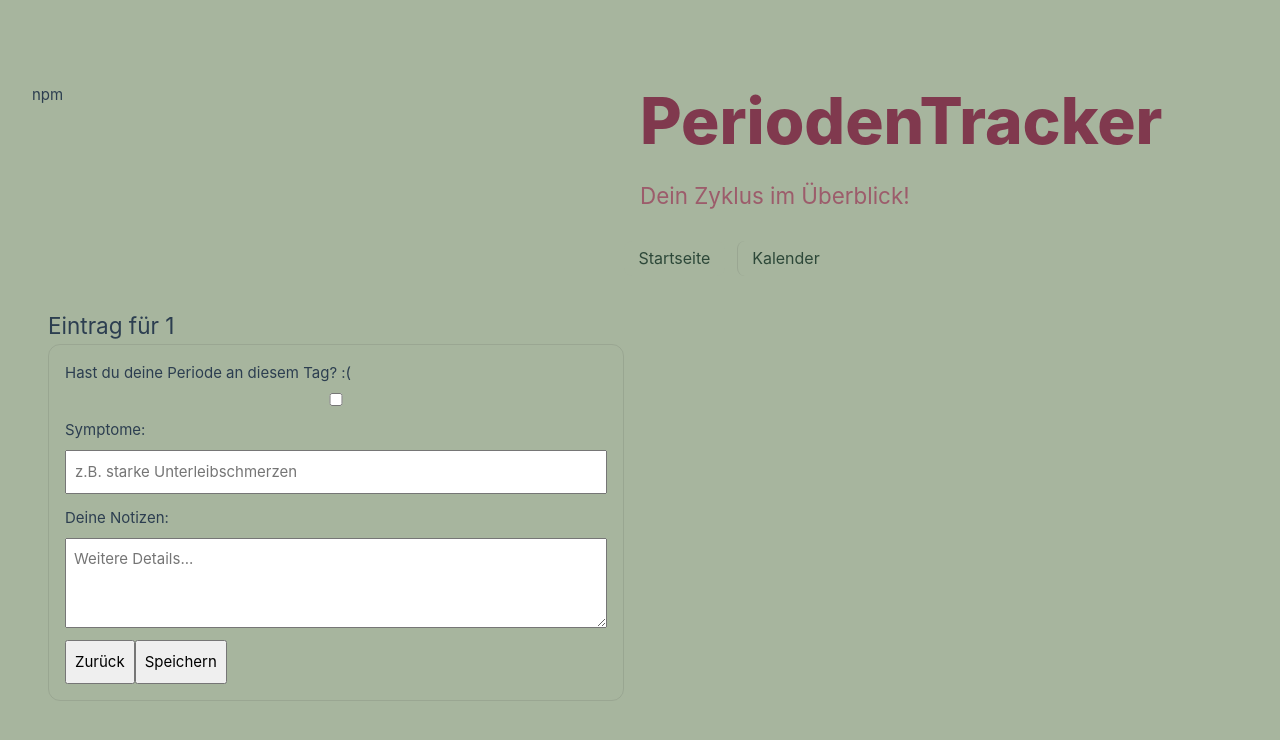
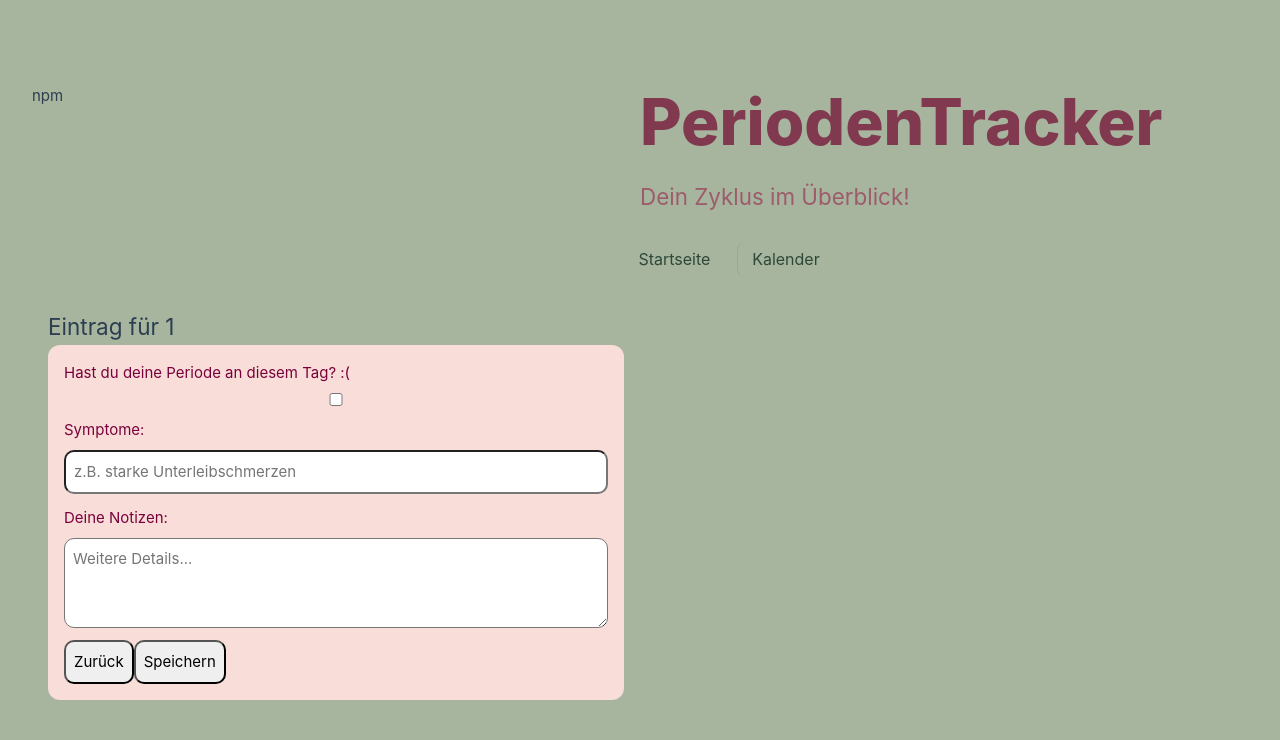
Before and after one commit to annaadao/periodentracker-frontend, a Vue app: page /eintrag/1 in a window 1280 px wide. Shown: the top 740 px of the page. Built offline with nearby package versions, Linux system fonts and the light colour scheme.

Commit message:
In Eingabe.vue Kleinigkeit verändert

```diff
--- a/src/components/Eingabe.vue
+++ b/src/components/Eingabe.vue
@@ -78,22 +78,26 @@ function goBack() {
   .card {
     display:grid;
     gap:.75rem;
-    border:1px solid var(--color-border);
+    border-color: #b3005a;
     border-radius:12px;
     padding:1rem;
+    background-color: #f9ddd8;
   }
 
   .row {
     display:grid;
     gap:.5rem;
+    color: #7a003c;
   }
 
   input, textarea, button {
     font: inherit;
+    border-radius: 10px;
     padding: .5rem;
   }
 
   button {
     cursor: pointer;
+    border-radius: 10px;
   }
 </style>
```
